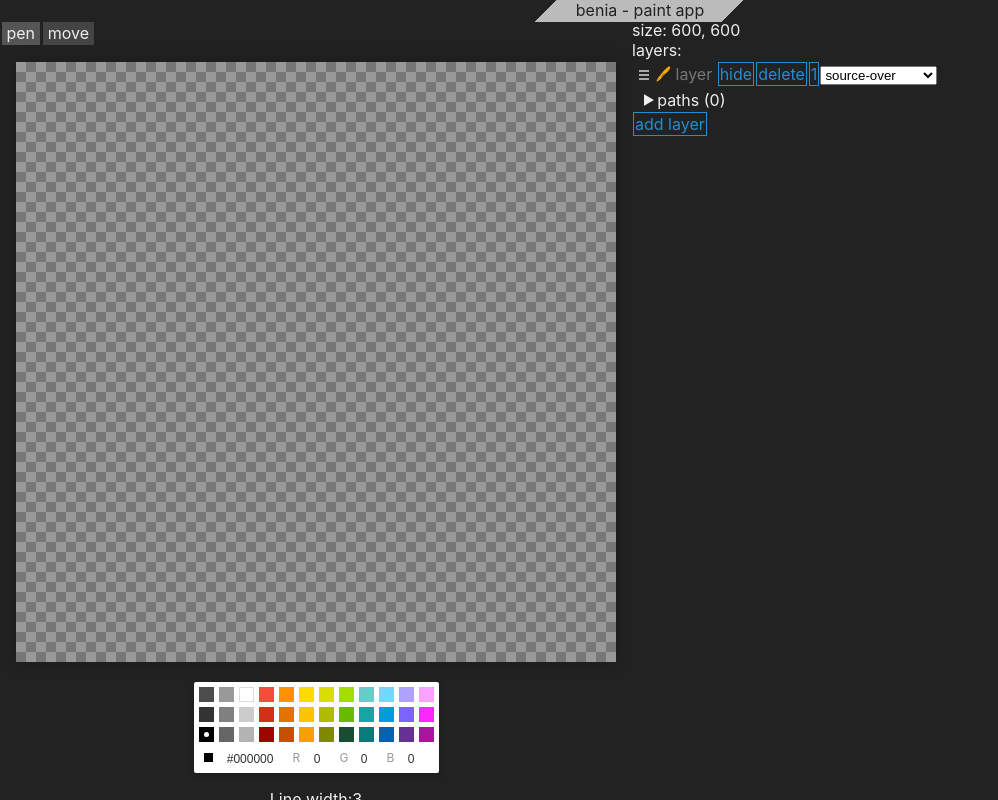
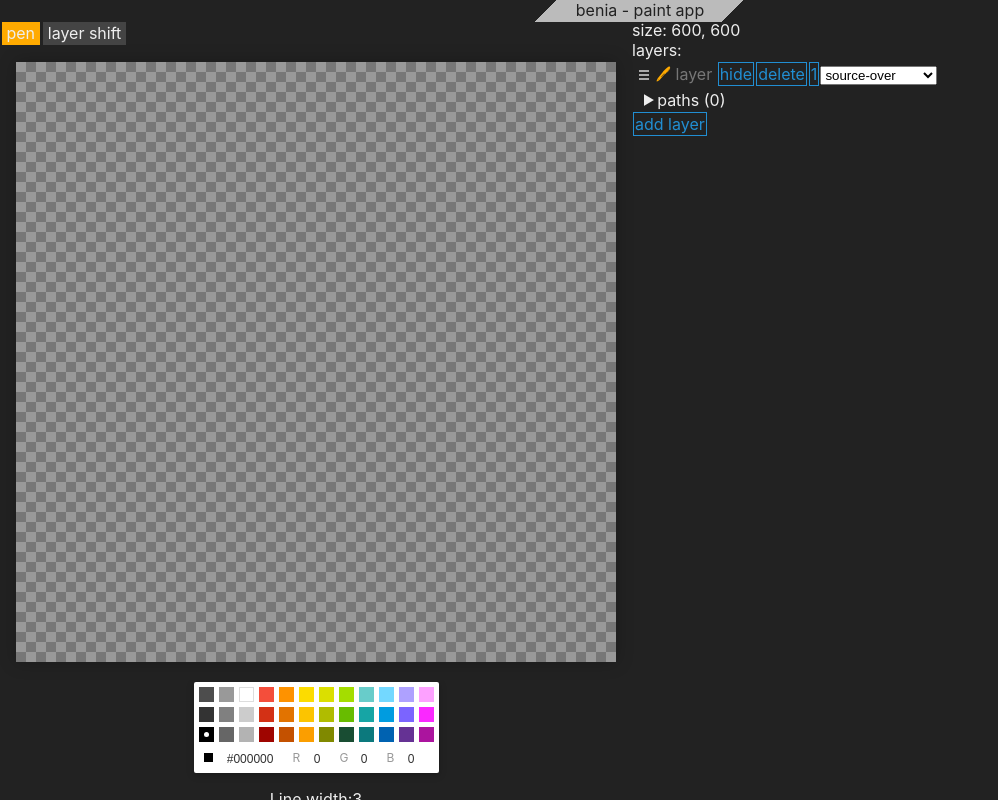
Before and after one commit to carrotflakes/benia, a React (Create React App) app: page / in a window 1280 px wide. Shown: the whole page, without its empty margins (0-998 px from the left). Built offline with nearby package versions, Linux system fonts and the light colour scheme.

Commit message:
layer shift

```diff
--- a/src/components/App/index.module.css
+++ b/src/components/App/index.module.css
@@ -47,5 +47,5 @@
 }
 
 .active {
-  background: #555;
+  background: #fa0;
 }
--- a/src/components/App/index.tsx
+++ b/src/components/App/index.tsx
@@ -12,8 +12,11 @@ import { draw } from './draw';
 function App() {
   const canvasRef = useRef(null! as HTMLCanvasElement)
 
-  const [mode, setMode] = useState('pen' as 'pen' | 'move')
+  const [mode, setMode] = useState('pen' as 'pen' | 'layer shift')
   const [trail, setTrail] = useState([] as [number, number][])
+  const [dragStart, setDragStart] = useState([0, 0])
+  const [dragEnd, setDragEnd] = useState([0, 0])
+  const [dragging, setDragging] = useState(false)
   const [image, setImage] = useState(new Image([600, 600]))
   const [layerI, setLayerI] = useState(image.layers[0].id)
   const [color, setColor] = useState('black')
@@ -33,7 +36,7 @@ function App() {
           }
         }
       },
-      mouseUp: () => {
+      mouseUp: (e: MouseEvent) => {
         if (trail.length > 2) {
           const path = new Path(trail, color, lineWidth)
           setImage(img => {
@@ -43,17 +46,38 @@ function App() {
           })
         }
         setTrail([])
+        e.preventDefault()
       },
     },
-    move: {
+    'layer shift': {
       mouseDown: (pos: [number, number]) => {
+        setDragStart(pos)
+        setDragging(true)
       },
       mouseMove: (pos: [number, number]) => {
+        setDragEnd(pos)
       },
-      mouseUp: () => {
+      mouseUp: (e: MouseEvent) => {
+        if (dragging) {
+          setImage(img => {
+            return produce(img, (img) => {
+              const layer = img.getLayerById(layerI)
+              if (!layer) return
+              layer.paths = layer.paths.map(p => {
+                p.poses = p.poses.map(p => [
+                  p[0] + dragEnd[0] - dragStart[0],
+                  p[1] + dragEnd[1] - dragStart[1],
+                ])
+                return p
+              })
+            })
+          })
+          setDragging(false)
+        }
+        e.preventDefault()
       },
     }
-  }[mode]), [color, layerI, lineWidth, mode, trail])
+  }[mode]), [color, dragEnd, dragStart, dragging, layerI, lineWidth, mode, trail])
 
   const handlers = useCursorTrackEventHandler(
     modeHandlers.mouseDown,
@@ -75,9 +99,22 @@ function App() {
         img.getLayerById(layerI)?.paths.push(new Path(trail, color, lineWidth))
       })
     }
+    if (dragging) {
+      imageToDraw = produce(imageToDraw, (img) => {
+        const layer = img.getLayerById(layerI)
+        if (!layer) return
+        layer.paths = layer.paths.map(p => {
+          p.poses = p.poses.map(p => [
+            p[0] + dragEnd[0] - dragStart[0],
+            p[1] + dragEnd[1] - dragStart[1],
+          ])
+          return p
+        })
+      })
+    }
 
     draw(ctx, imageToDraw)
-  }, [image, trail, color, lineWidth, layerI])
+  }, [image, trail, color, lineWidth, layerI, dragging, dragEnd, dragStart])
 
   const dispatch = useCallback((op: (image: Image) => Image) => setImage(i => op(i)), [])
 
@@ -92,7 +129,7 @@ function App() {
         <div className={style.center}>
           <div>
             <div style={{ textAlign: 'left' }}>
-              {['pen' as const, 'move' as const].map(m => (
+              {['pen' as const, 'layer shift' as const].map(m => (
                 <span
                   key={m}
                   className={[style.button, m === mode ? style.active : ''].join(' ')}
--- a/src/hooks/useCursorTrack.ts
+++ b/src/hooks/useCursorTrack.ts
@@ -3,7 +3,7 @@ import { SyntheticEvent, useCallback, useEffect, useRef } from "react"
 export const useCursorTrackEventHandler = (
   mouseDown: (pos: [number, number]) => void,
   mouseMove: (pos: [number, number]) => void,
-  mouseUp: () => void,
+  mouseUp: (e: MouseEvent) => void,
   targetRef: ReturnType<typeof useRef<HTMLElement>>,
 ) => {
   useEffect(() => {
```
